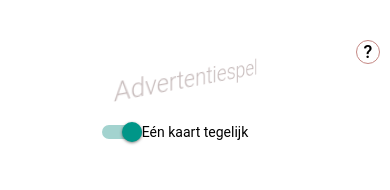
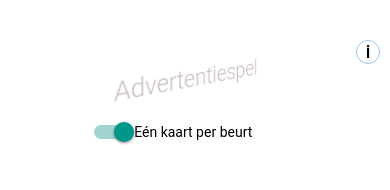
Before and after one commit to daafith/react-native-advertentiespel, a React Native app: screen / in a window 390 px wide. Shown: the top 190 px of the page. Built offline with nearby package versions, Linux system fonts and the light colour scheme.

Commit message:
style and text changes

```diff
--- a/components/Explanation.js
+++ b/components/Explanation.js
@@ -15,7 +15,7 @@ export class Explanation extends Component {
                         Eerst een kopkaart, dan het aanbod en tenslotte een beschrijving.
                         Het doel van het spel is gezelligheid en plezier.{"\n"}{"\n"}
                         <Text style={{fontWeight: "bold"}}>Opties</Text>{"\n"}
-                        Deze app geeft (per speler) de mogelijkheid één of meerdere kaarten tegelijk te trekken.
+                        Deze app geeft (per speler) de mogelijkheid één of meerdere kaarten tegelijk per beurt te trekken.
                         Wil je een andere tekst? Druk dan opnieuw op de betreffende kaart.{"\n"}
                     </Text>
                 <TouchableOpacity underlayColor={"transparent"} onPress={this.props.onPress}>
--- a/components/GameBoard.js
+++ b/components/GameBoard.js
@@ -12,7 +12,12 @@ export class GameBoard extends Component {
                 <Switch
                     onValueChange={this.props.onValueChange}
                     value={this.props.value}/>
-                <Text style={styles.toggleText}>Eén kaart tegelijk</Text>
+                {this.props.value &&
+                <Text style={styles.toggleText}>Eén kaart per beurt {this.props.value }</Text>
+                }
+                {!this.props.value &&
+                <Text style={styles.toggleText}>Meerdere kaarten per beurt</Text>
+                }
             </View>
             <View style={styles.divider}/>
             <Card showBack={this.props.showBackKop} onPress={this.props.onPressKop} frontText={"Kop"}
--- a/components/QuestionMark.js
+++ b/components/QuestionMark.js
@@ -7,7 +7,7 @@ export class QuestionMark extends Component {
     render() {
         return <View>
             <TouchableOpacity style={styles.questionView} underlayColor={"transparent"} onPress={this.props.onPress}>
-                <Text style={styles.questionText}>?</Text>
+                <Text style={styles.questionText}>i</Text>
             </TouchableOpacity>
         </View>;
     }
--- a/styles.js
+++ b/styles.js
@@ -8,13 +8,13 @@ function boardWidth() {
     return Dimensions.get('window').width - 10;
 }
 
-function screentTop() {
+function screenTop() {
     return 40;
 }
 
 export const styles = StyleSheet.create({
     questionView: {
-        paddingTop: screentTop(),
+        paddingTop: screenTop(),
         paddingRight: 10,
         alignItems: 'flex-end',
     },
@@ -27,12 +27,12 @@ export const styles = StyleSheet.create({
         width: 24,
         height: 24,
         borderRadius: 24/2,
-        borderColor: '#c58884',
+        borderColor: '#9cc0e6',
         borderWidth: 1,
     },
     overlay: {
         backgroundColor: '#f5f5f5',
-        paddingTop: screentTop(),
+        paddingTop: screenTop(),
         width: Dimensions.get('window').width,
     },
     overlayText: {
@@ -52,11 +52,11 @@ export const styles = StyleSheet.create({
         textAlign: 'center',
         fontFamily: font(),
         borderWidth: 2,
-        borderColor: '#45890b',
+        borderColor: '#9cc0e6',
         fontSize: 18,
         fontWeight: '400',
         color:'#000',
-        backgroundColor: '#45890b',
+        backgroundColor: '#9cc0e6',
         ...Platform.select({
             android: {
                 borderRadius: 50,
```
